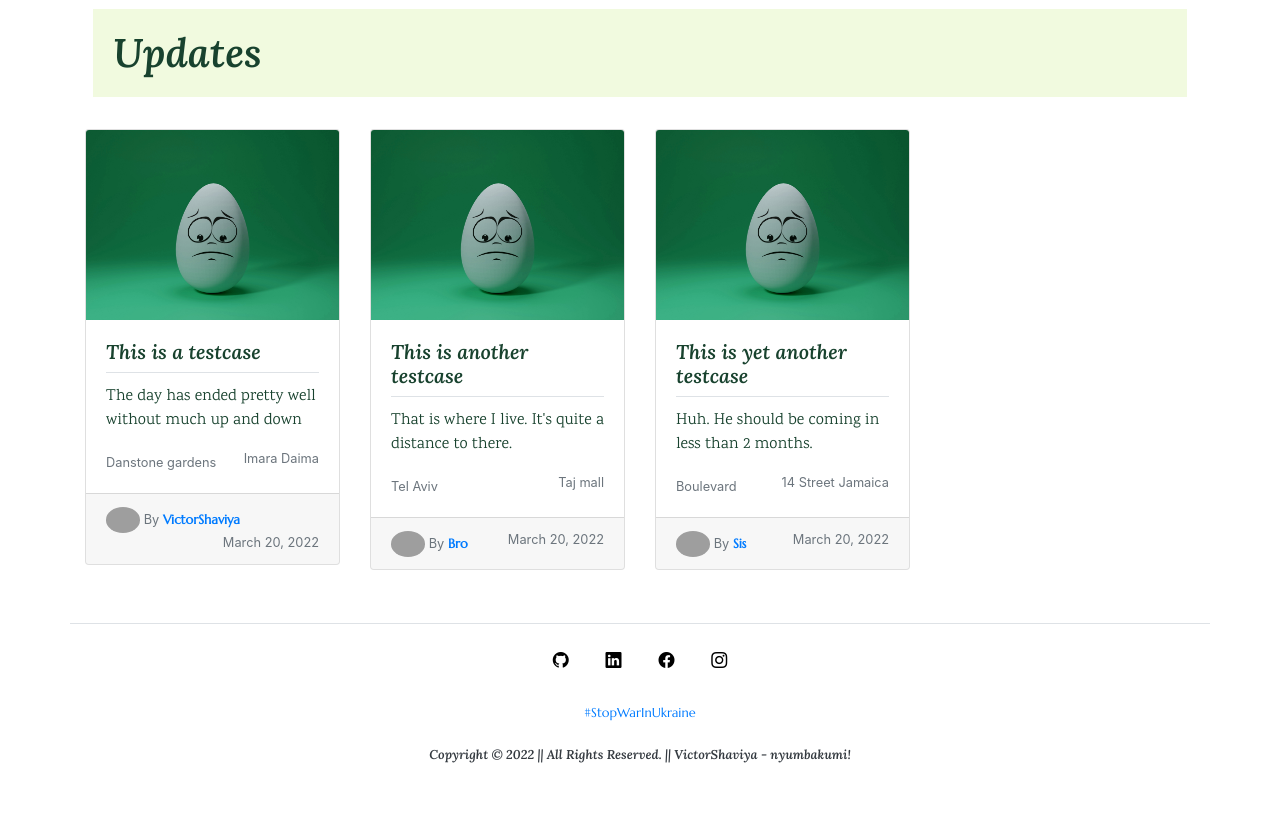
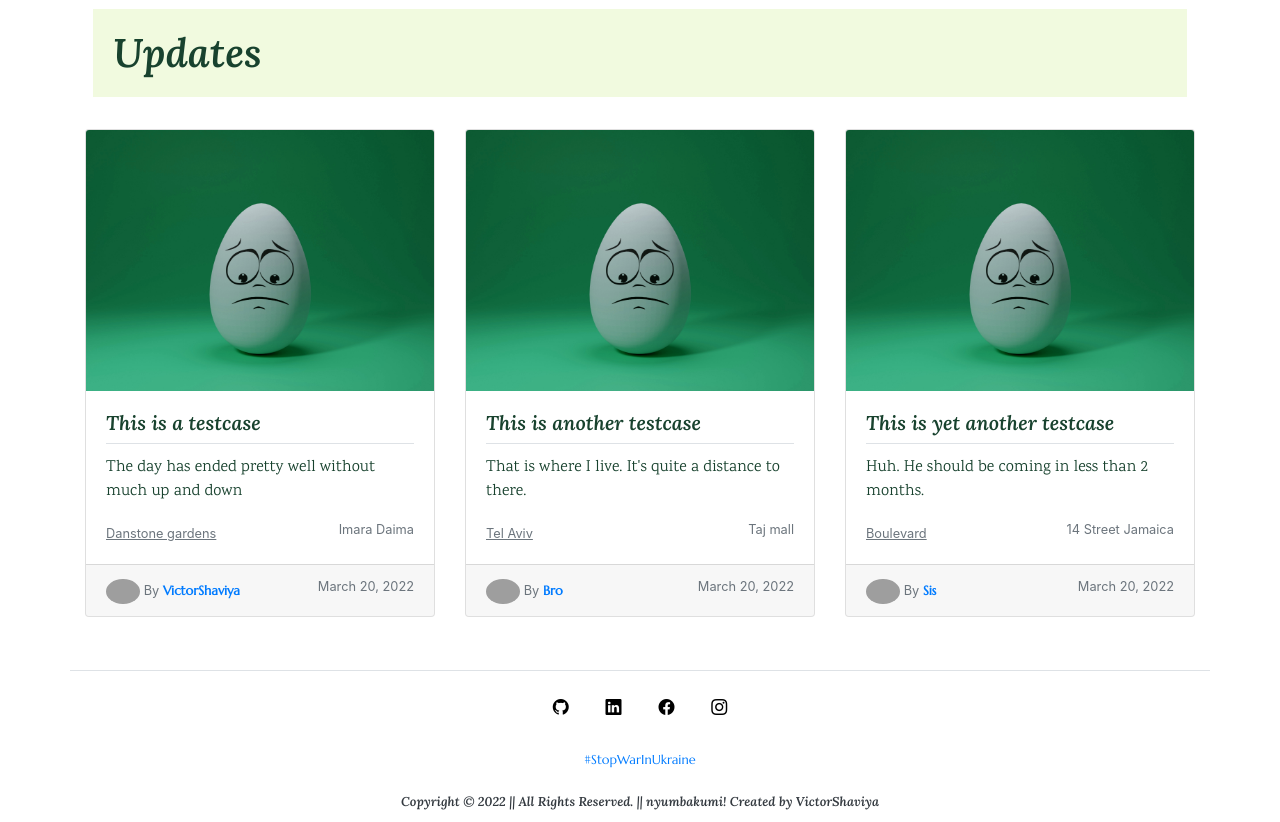
Before and after one commit to ShaviyaVictor/nyumbakumi-, a Django app: page /neighbor/ in a window 1280 px wide. Shown: the part 71-893 px from the top of the page. Before the commit the page ends 834 px from the top, so only its background shows below. Run offline with Django 4.2, Linux system fonts and the light colour scheme; data comes from the database, SQL or seed files in the repository; some libraries are stand-ins or nearby versions; grey boxes are pictures that could not be loaded.

Commit message:
Update the footer

```diff
--- a/neighbor/templates/neighbor/base.html
+++ b/neighbor/templates/neighbor/base.html
@@ -165,7 +165,7 @@
             </a>
           </small>
           <h6 class="small text-dark mt-3">
-            Copyright &copy; 2022 || All Rights Reserved. ||  VictorShaviya - nyumbakumi!
+            Copyright &copy; 2022 || All Rights Reserved. ||  nyumbakumi! Created by VictorShaviya
           </h6>
         </div>
 
--- a/neighbor/templates/neighbor/neighbor.html
+++ b/neighbor/templates/neighbor/neighbor.html
@@ -17,7 +17,7 @@
   {% for post in n_posts %}
 
 
-      <div class="col-md-3 mt-4">
+      <div class="col-md-4 mt-4">
         <div class="card">
           <a href="#">
             <img src="{{ post.n_image.url }}" class="card-img-top" alt="{{ post.n_title }}" title="{{ post.n_title }}">
@@ -27,7 +27,7 @@
             <p class="card-text" style="text-overflow: ellipsis;">
               {{ post.n_post }}
             </p>
-            <small class="text-muted">
+            <small class="text-muted" style="text-decoration: underline;">
               {{ post.n_name }} <span style="float: right;">{{ post.n_location }}</span>
             </small>
           </div>
```
